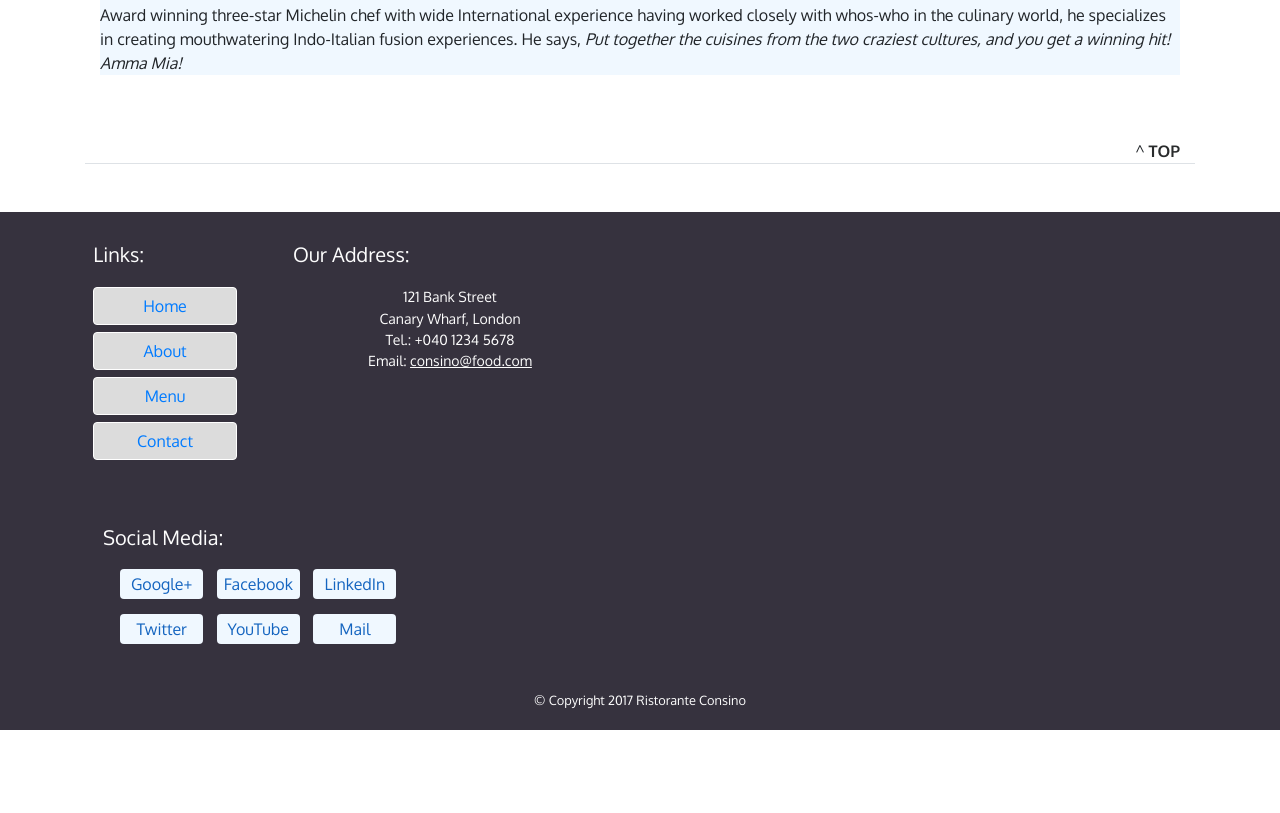
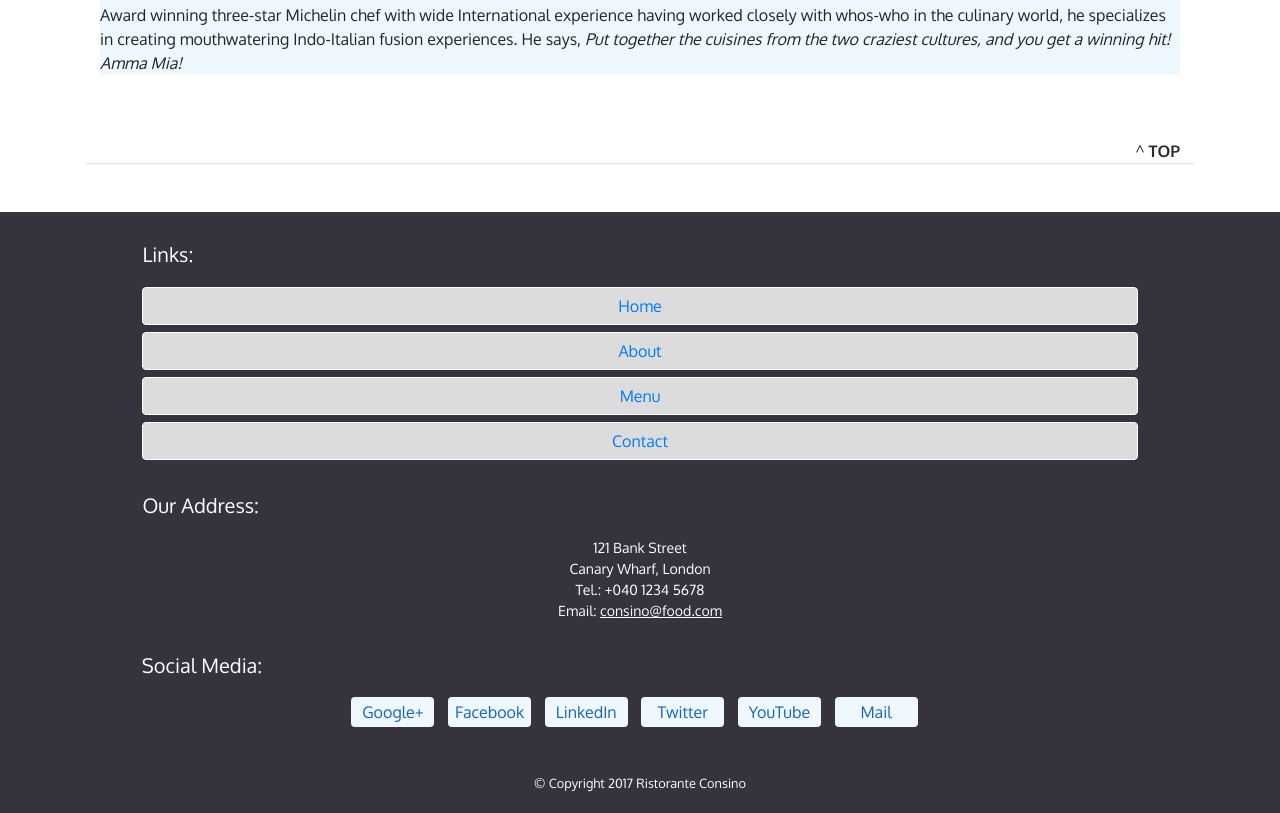
Before and after one commit to stefan22/rw2, a website: page aboutus.html in a window 1280 px wide. Shown: the part 1918-2731 px from the top of the page. Before the commit the page ends 2648 px from the top, so only its background shows below. Drawn offline with nearby package versions, Linux system fonts and the light colour scheme.

Commit message:
update master

```diff
--- a/aboutus.html
+++ b/aboutus.html
@@ -112,7 +112,7 @@
    <footer class="footer">
         <div class="container">
             <div class="row">
-                <div class="col-12 col-sm-2">
+                <div class="col-12 col-sm-12">
                     <h5>Links:</h5>
                     <ul class="list-unstyled">
                         <li class="lisfoo"><a class="btn btn-outline-primary btn-small" href="index.html">Home</a></li>
@@ -121,7 +121,7 @@
                         <li class="lisfoo"><a class="btn btn-outline-primary btn-small" href="#">Contact</a></li>
                     </ul>
                 </div>
-                <div class="col-12 col-sm-4">
+                <div class="col-12 col-sm-12">
                     <h5>Our Address:</h5>
                     <address>
                         121 Bank Street<br>
@@ -133,9 +133,9 @@
                 </div>
             </div> <!-- endof row -->
             <div class="row">
-                <div class="col-12 col-sm-4">
+                <div class="col-12 col-sm-12">
 
-                    <div class="socialmedia">
+                    <div class="socialmedia align-items-center">
                         <h5>Social Media:</h5>
                         <a href="http://google.com/+">Google+</a>
                         <a href="http://www.facebook.com/profile.php?id=">Facebook</a>
```
Also changed, not shown: readme.md, 1 other file.
